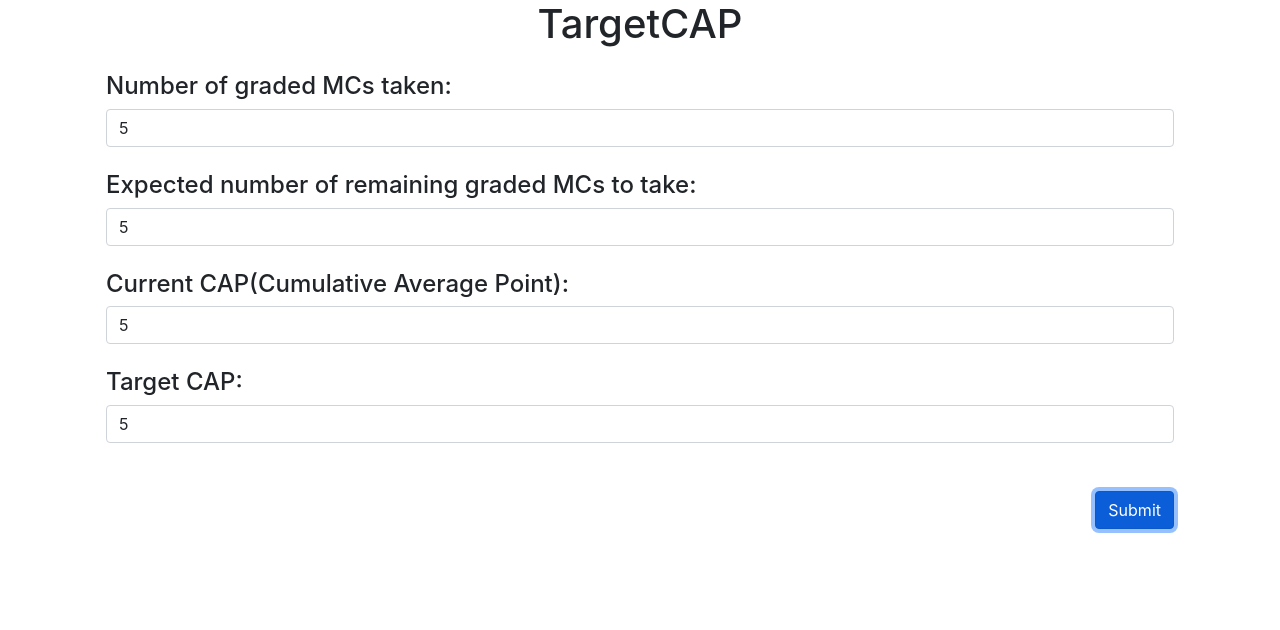
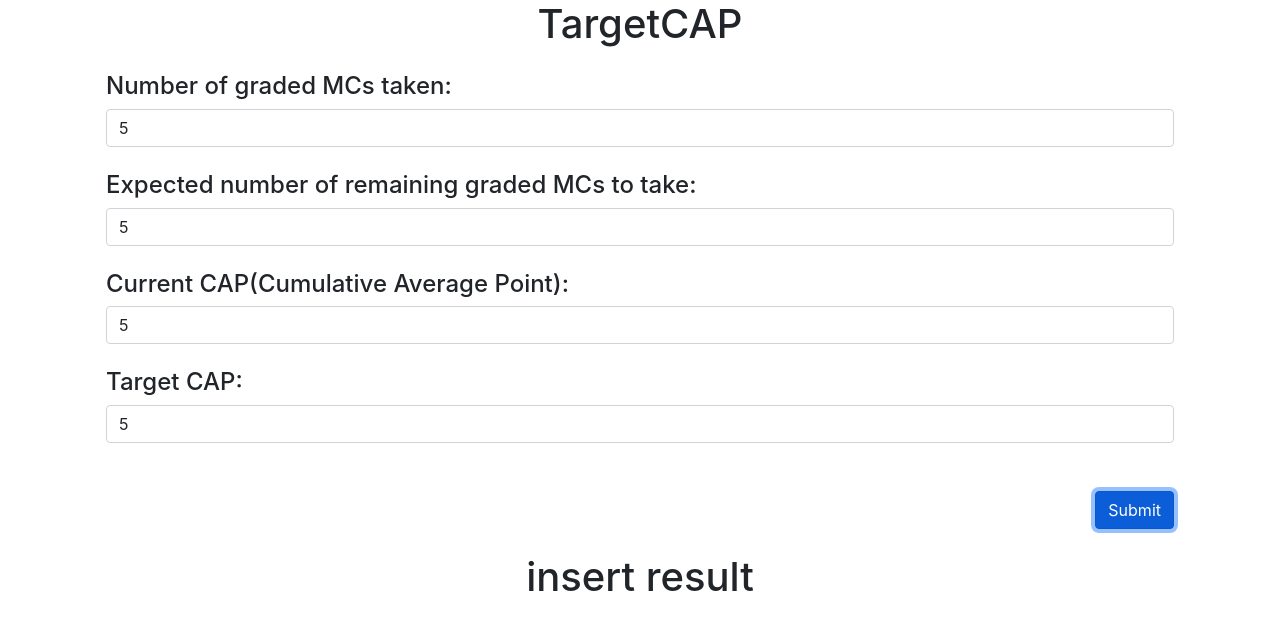
Before and after one commit to KennethEer/targetCap, a React (Create React App) app: page / in a window 1280 px wide. Both pictures are taken after typing "5", "5", "5", "5" into the empty fields and a click on the button "Submit". Shown: the top 630 px of the page. Built offline with nearby package versions, Linux system fonts and the light colour scheme.

Commit message:
add calculation of result

```diff
--- a/src/components/BasicPage.js
+++ b/src/components/BasicPage.js
@@ -1,4 +1,6 @@
 import React, { useState } from 'react'
+
+import { calculateSimpleResult } from '../logic/Math'
 
 
 export default function BasicPage() {
@@ -10,16 +12,30 @@ export default function BasicPage() {
     targetCAP: "",
   })
 
+  const [resultVisibility, setResultVisibility] = useState(false)
+
+  const _showResult = (bool) => {
+    setResultVisibility(bool)
+  }
+
   const { numberMC, expectedMC, currentCAP, targetCAP } = inputs
 
   const _onChange = (e) => {
     setInputs({ ...inputs, [e.target.name]: e.target.value })
+    _showResult(false)
+  }
+
+  function _isEmpty(str) {
+    return (!str || str.length === 0);
   }
 
   const _onSubmitForm = (e) => {
     e.preventDefault()
     const body = { numberMC, expectedMC, currentCAP, targetCAP }
-    console.log(body)
+    const result = calculateSimpleResult(body)
+    // if result is null, then it is not possible to achieve target cap
+    console.log(result)
+    _showResult(true)
   }
 
   return (
@@ -49,6 +65,7 @@ export default function BasicPage() {
           <button type="submit" className="btn btn-primary m-4">Submit</button>
         </div>
       </form>
+      {resultVisibility && Object.values(inputs).every((str) => _isEmpty(str) === false) && (<div> insert result </div>)}
     </div>
   )
 }
--- /dev/null
+++ b/src/logic/Math.js
@@ -0,0 +1,11 @@
+export function calculateSimpleResult(inputs) {
+  const [numberMC, expectedMC, currentCAP, targetCAP] = Object.values(inputs).map((value) => { return parseFloat(value) })
+  const output = (targetCAP * (numberMC + expectedMC) - numberMC * currentCAP) / expectedMC
+  if (output > 5) {
+    return null
+  } else if (output < 0) {
+    return 0
+  } else {
+    return output
+  }
+}
```
